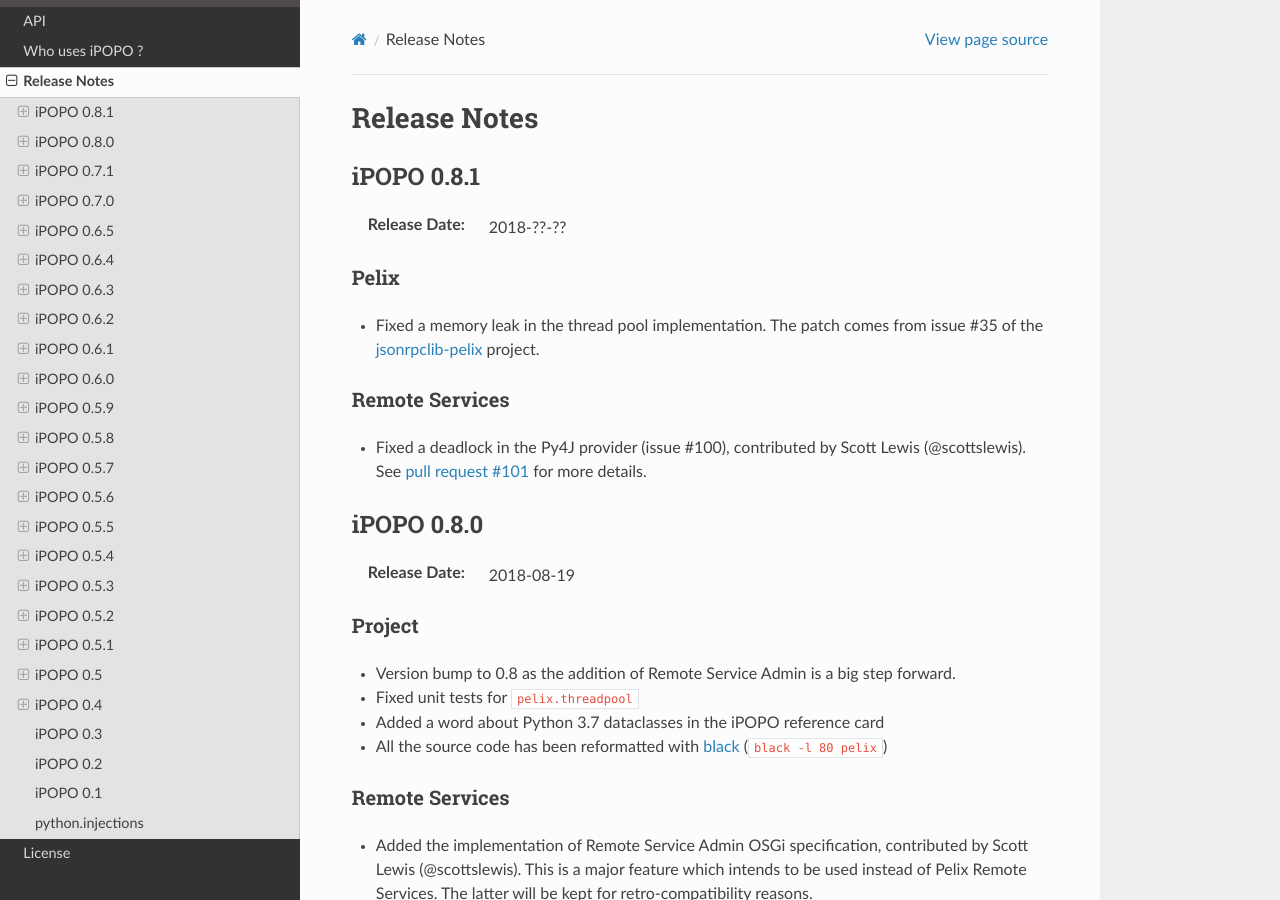
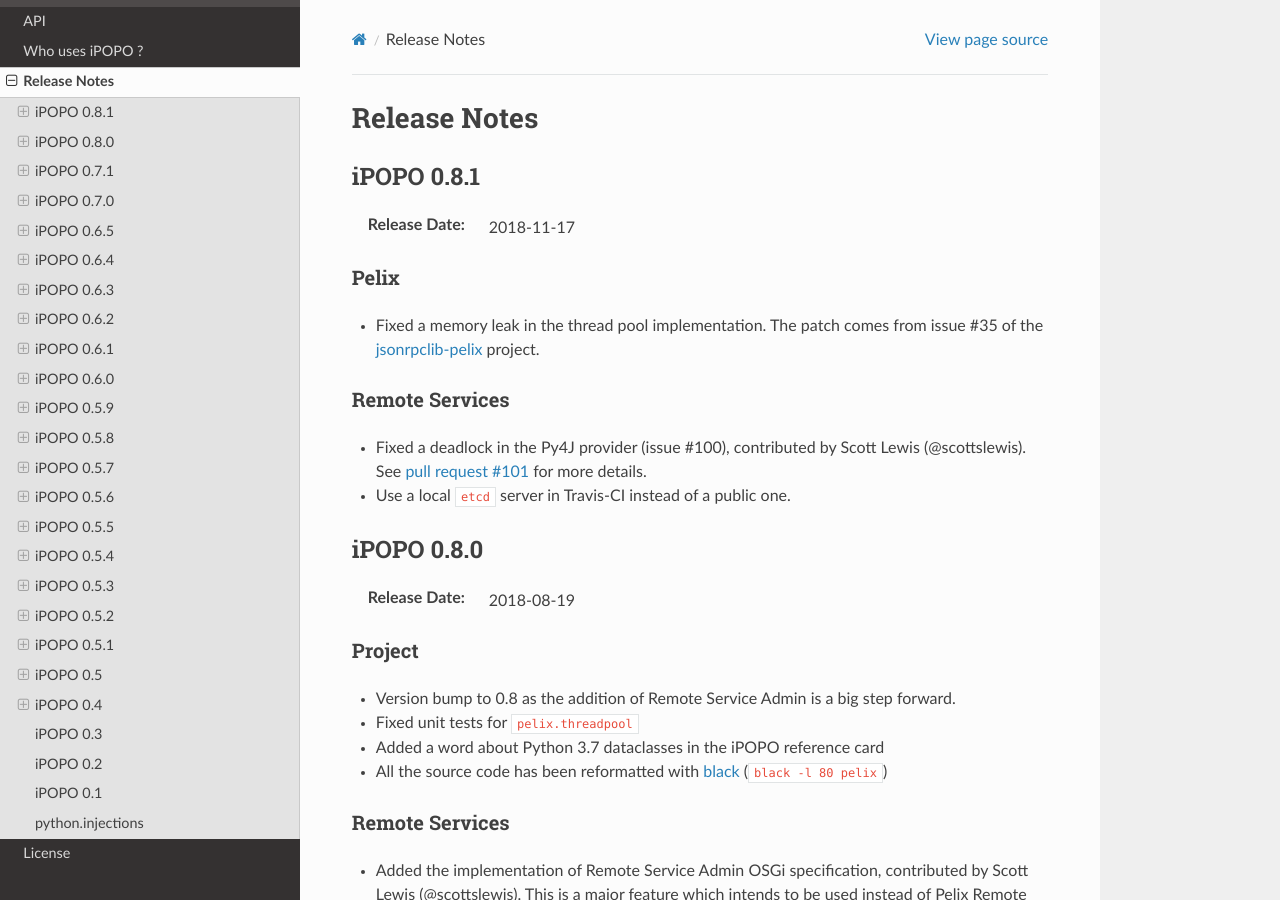
Before and after one commit to tcalmant/ipopo, a Sphinx documentation site: the page built from docs/changelog.rst, in a window 1280 px wide and 900 px high. Built offline with Sphinx 7.4.7 and the Read the Docs theme 2.0.0, drawn with Linux system fonts in a browser that asks for light colours; pages that are not in the unit, such as notebooks, are missing from menus.

Commit message:
Completed ChangeLog

```diff
--- a/CHANGELOG.rst
+++ b/CHANGELOG.rst
@@ -18,6 +18,7 @@
   contributed by Scott Lewis (@scottslewis).
   See `pull request #101 <https://github.com/tcalmant/ipopo/pull/101>`_
   for more details.
+* Use a local ``etcd`` server in Travis-CI instead of a public one.
 
 
 iPOPO 0.8.0
--- a/docs/changelog.rst
+++ b/docs/changelog.rst
@@ -6,7 +6,7 @@
 iPOPO 0.8.1
 ===========
 
-:Release Date: 2018-??-??
+:Release Date: 2018-11-17
 
 Pelix
 -----
@@ -22,6 +22,7 @@
   contributed by Scott Lewis (@scottslewis).
   See `pull request #101 <https://github.com/tcalmant/ipopo/pull/101>`_
   for more details.
+* Use a local ``etcd`` server in Travis-CI instead of a public one.
 
 
 iPOPO 0.8.0
```
